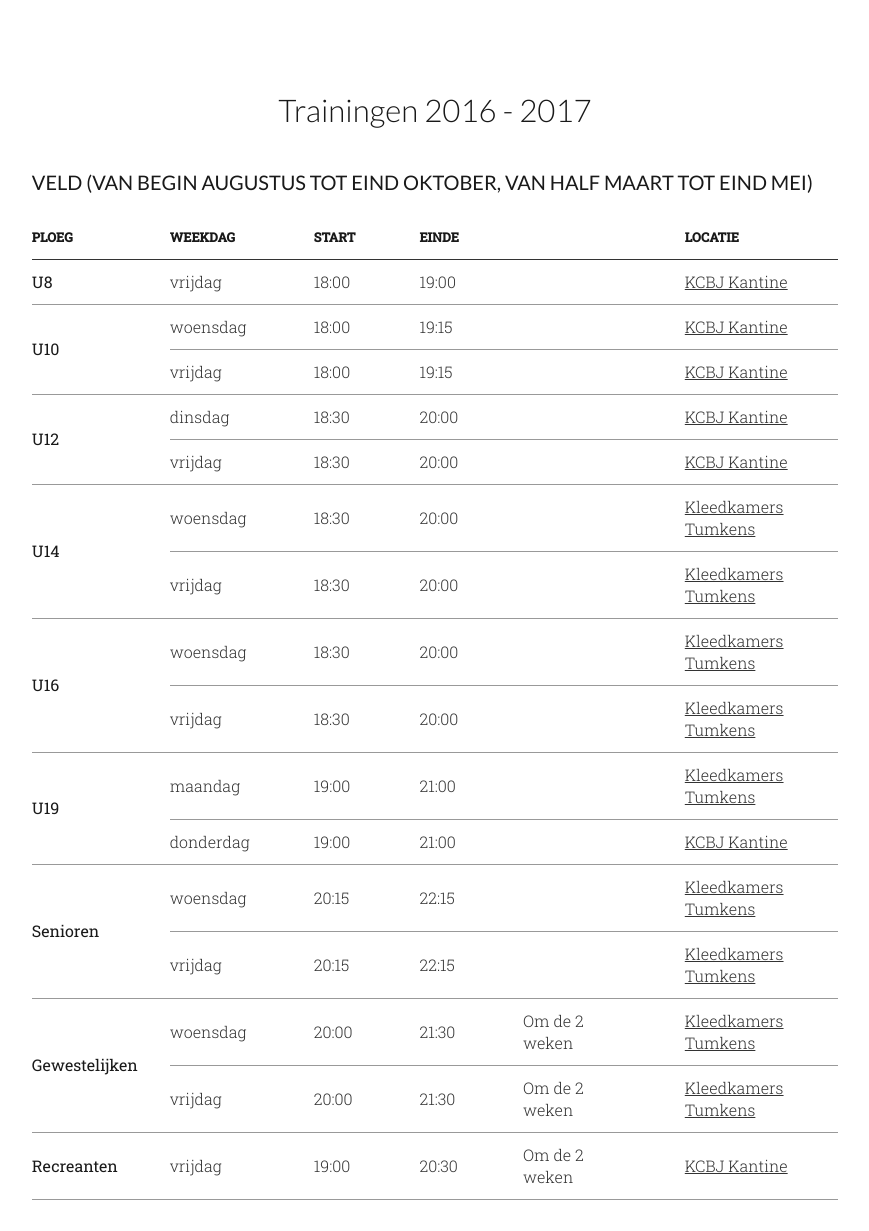
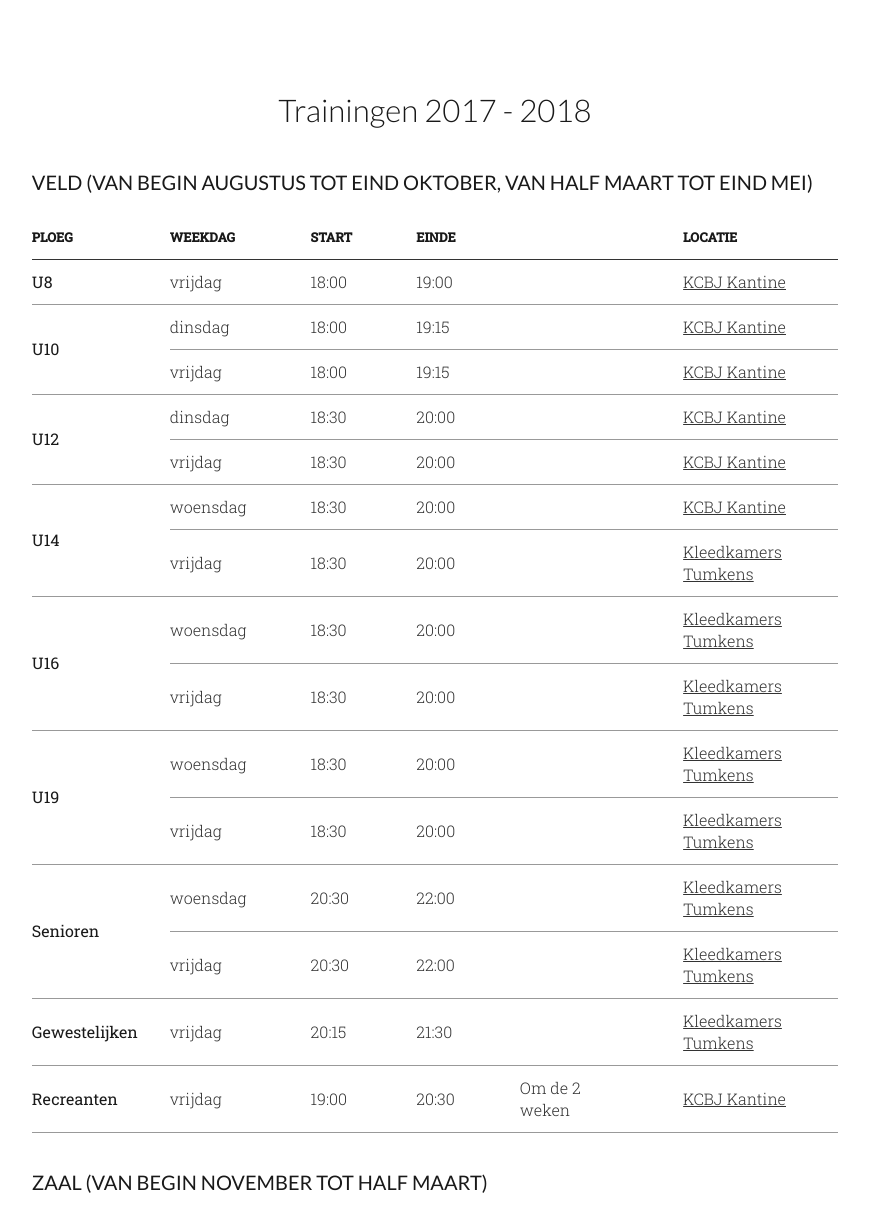
Before and after one commit to kcbj/kcbj.github.io, a Jekyll site: the page built from agenda/index.html, in a window 1280 px wide and 1400 px high, scrolled down 1850 px. Shown: the part 169-1400 px from the top of the window, without its empty margins (205-1074 px from the left). Built offline with Jekyll 4.4.1, drawn with Linux system fonts in a browser that asks for light colours; nearby versions of some CDN libraries.

Commit message:
Updated trainingsuren

```diff
--- a/_data/training.yml
+++ b/_data/training.yml
@@ -1,4 +1,4 @@
-season: 2016 - 2017
+season: 2017 - 2018
 periods:
   - name: veld (van begin augustus tot eind oktober, van half maart tot eind mei)
     teams:
@@ -11,7 +11,7 @@ periods:
             location: kantine
       - name: U10
         trainings:
-          - weekday: woensdag
+          - weekday: dinsdag
             starts_at: "18:00"
             ends_at: "19:15"
             start: 2015-8-1 18:00:00
@@ -39,7 +39,7 @@ periods:
             starts_at: "18:30"
             ends_at: "20:00"
             start: 2015-8-1 18:30
-            location: kleedkamers
+            location: kantine
           - weekday: vrijdag
             starts_at: "18:30"
             ends_at: "20:00"
@@ -59,42 +59,35 @@ periods:
             location: kleedkamers
       - name: U19
         trainings:
-          - weekday: maandag
-            starts_at: "19:00"
-            ends_at: "21:00"
+          - weekday: woensdag
+            starts_at: "18:30"
+            ends_at: "20:00"
             start: 2015-8-1 19:00
             location: kleedkamers
-          - weekday: donderdag
-            starts_at: "19:00"
-            ends_at: "21:00"
+          - weekday: vrijdag
+            starts_at: "18:30"
+            ends_at: "20:00"
             start: 2015-8-1 19:00
-            location: kantine
+            location: kleedkamers
       - name: Senioren
         trainings:
           - weekday: woensdag
-            starts_at: "20:15"
-            ends_at: "22:15"
+            starts_at: "20:30"
+            ends_at: "22:00"
             start: 2015-8-1 20:15
             location: kleedkamers
           - weekday: vrijdag
-            starts_at: "20:15"
-            ends_at: "22:15"
+            starts_at: "20:30"
+            ends_at: "22:00"
             start: 2015-8-1 20:15
             location: kleedkamers
       - name: Gewestelijken
         trainings:
-          - weekday: woensdag
-            starts_at: "20:00"
+          - weekday: vrijdag
+            starts_at: "20:15"
             ends_at: "21:30"
             start: 2015-8-1 20:00
             location: kleedkamers
-            note: Om de 2 weken
-          - weekday: vrijdag
-            starts_at: "20:00"
-            ends_at: "21:30"
-            start: 2015-8-1 20:00
-            location: kleedkamers
-            note: Om de 2 weken
       - name: Recreanten
         trainings:
           - weekday: vrijdag
```
